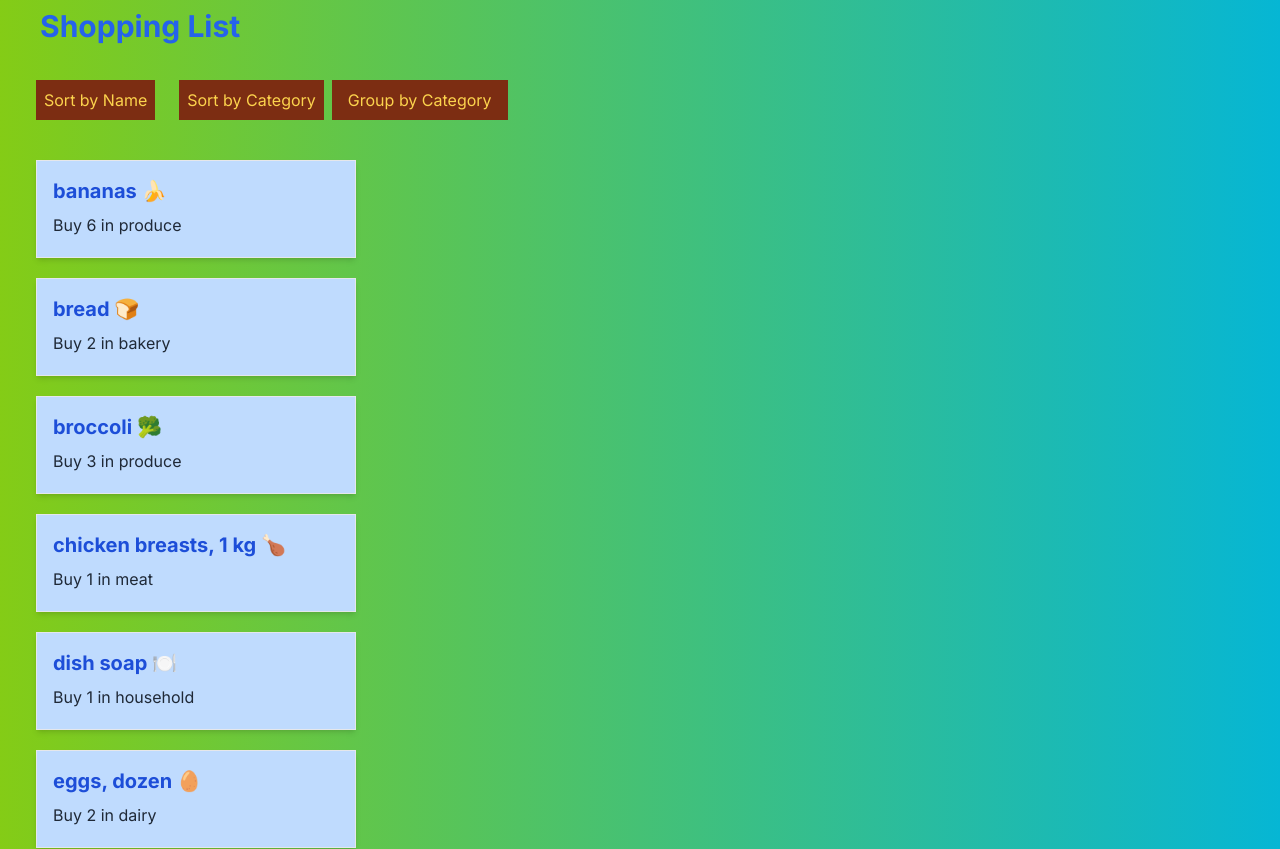
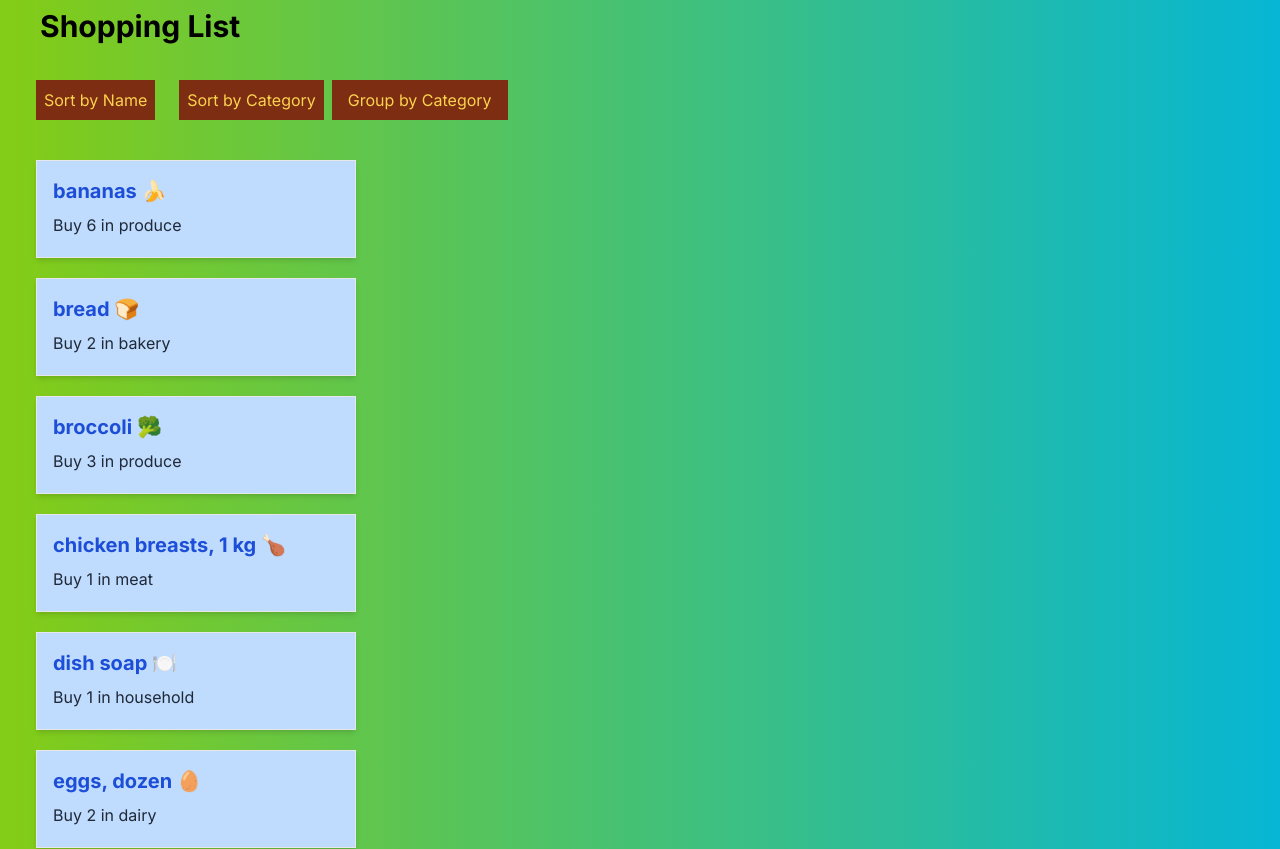
Before and after one commit to mosmee21/cprg306-assignments, a Next.js app: page /week5 in a window 1280 px wide. Shown: the top 849 px of the page. Built offline with nearby package versions, Linux system fonts and the light colour scheme.

Commit message:
Update page.js

```diff
--- a/app/week5/page.js
+++ b/app/week5/page.js
@@ -4,7 +4,7 @@
 function Page() {
   return (
     <div className="min-h-screen bg-gradient-to-r from-lime-500 to-cyan-500 py-2 ">
-      <h1 className=" text-3xl  font-bold  ml-10  text-blue-600">Shopping List</h1>
+      <h1 className=" text-3xl  font-bold  ml-10  text-black">Shopping List</h1>
       <div className="container mx-auto max-w-2xl"></div>
       <ItemList />
     </div>
```
